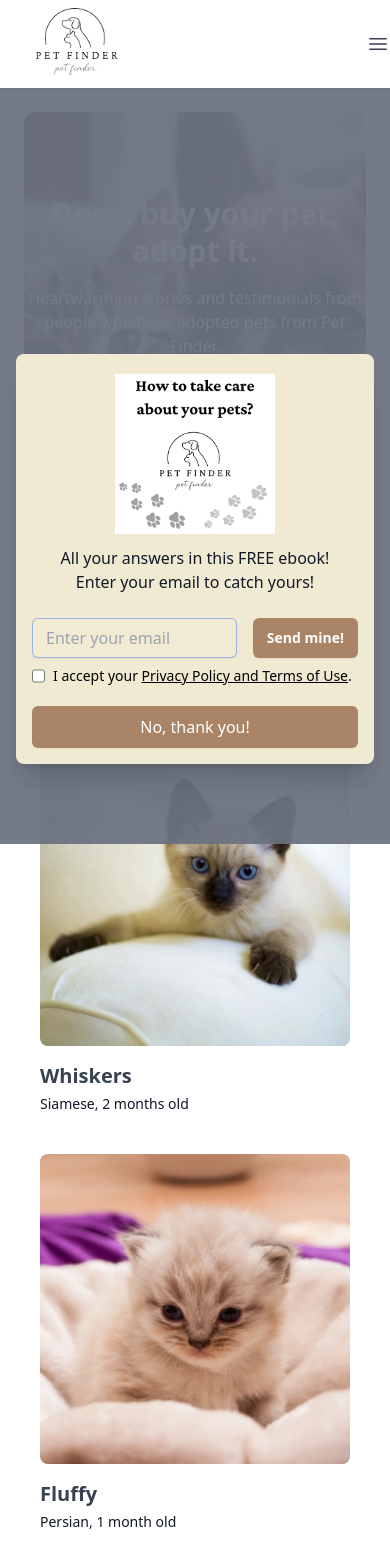
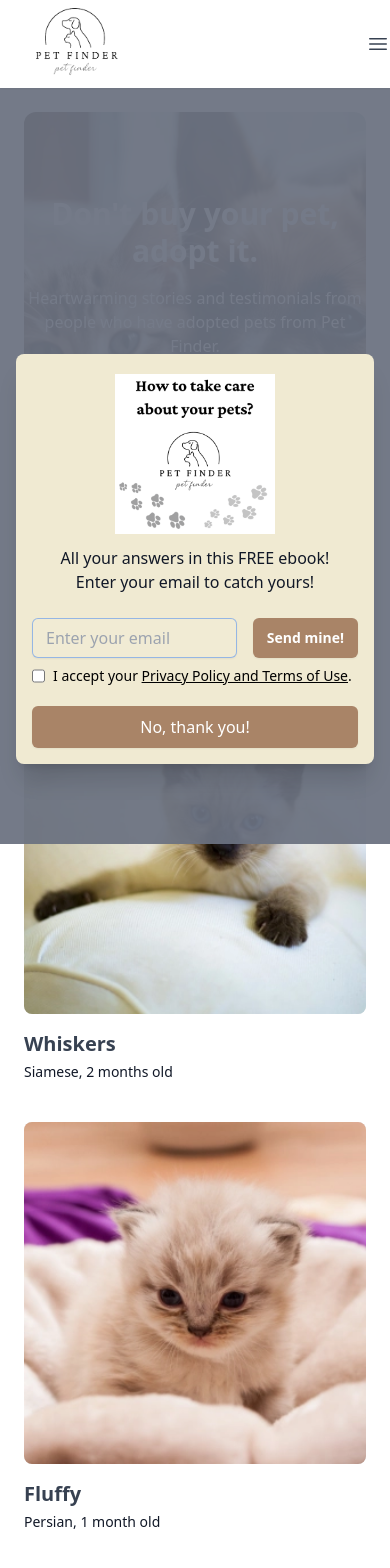
Before and after one commit to OskarSollenberg/petfinder, a React (Vite) app: page / in a window 390 px wide. Shown: the top 1568 px of the page. Built offline with nearby package versions, Linux system fonts and the light colour scheme.

Commit message:
Edited css in the app for the gap values

```diff
--- a/src/App.jsx
+++ b/src/App.jsx
@@ -12,7 +12,7 @@ export default function App() {
   return (
     <>
       <Header />
-      <main className="p-6 md:p-10 flex flex-col gap-[5rem] mx-auto lg:max-w-7xl">
+      <main className="p-6 md:p-10 flex flex-col gap-[5rem] sm:gap-[8rem] mx-auto lg:max-w-7xl">
         <Hero />
         <Pets />
         <Process />
--- a/src/components/Pets.jsx
+++ b/src/components/Pets.jsx
@@ -4,7 +4,7 @@ import { pets } from "../data/petData";
 export default function Pets() {
   return (
     <section className="bg-white" aria-label="pets-section">
-      <div className="mx-auto max-w-2xl px-4 py-16 sm:px-6 sm:py-24 lg:max-w-7xl lg:px-8 flex flex-col gap-10">
+      <div className="mx-auto max-w-2xl lg:max-w-7xl flex flex-col gap-10">
         <h2 className="text-center text-4xl font-bold tracking-tight text-gray-900 sm:text-5xl">
           Pets For Adoption
         </h2>
--- a/src/components/Reviews.jsx
+++ b/src/components/Reviews.jsx
@@ -17,7 +17,7 @@ export default function Reviews() {
 
   return (
     <section>
-      <div className="mx-auto max-w-screen-xl py-12 sm:px-6 lg:px-8 lg:py-16">
+      <div className="mx-auto max-w-screen-xl">
         <h2 className="text-left text-4xl font-bold tracking-tight text-gray-900 sm:text-5xl">
           Read trusted reviews from our pet lovers
         </h2>
```
